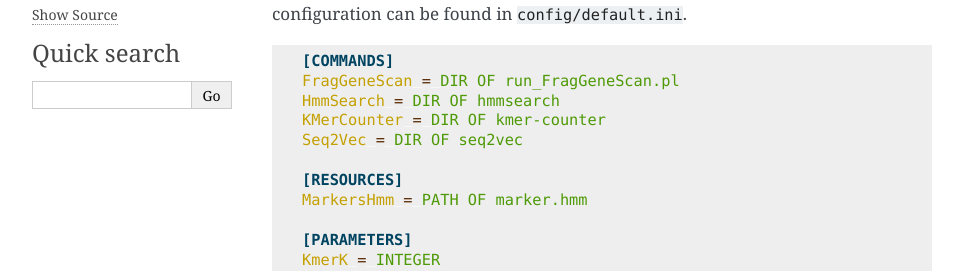
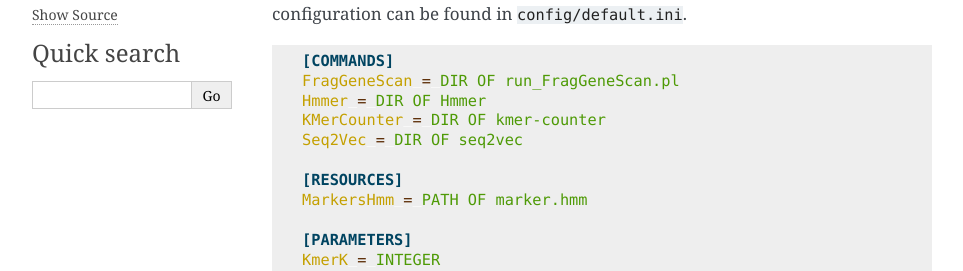
Before and after one commit to kdsuneraavinash/CH-Bin, a Sphinx documentation site: the page built from docs/posts/setup.md, in a window 1280 px wide and 900 px high. Shown: the part 377-648 px from the top of the window, without its empty margins (148-1111 px from the left). Built offline with Sphinx 7.4.7, drawn with Linux system fonts in a browser that asks for light colours.

Commit message:
Fix typo

````diff
--- a/docs/posts/setup.md
+++ b/docs/posts/setup.md
@@ -14,7 +14,7 @@ in `config/default.ini`.
 ```ini
 [COMMANDS]
 FragGeneScan = DIR OF run_FragGeneScan.pl
-HmmSearch = DIR OF hmmsearch
+Hmmer = DIR OF Hmmer
 KMerCounter = DIR OF kmer-counter
 Seq2Vec = DIR OF seq2vec
 
````
